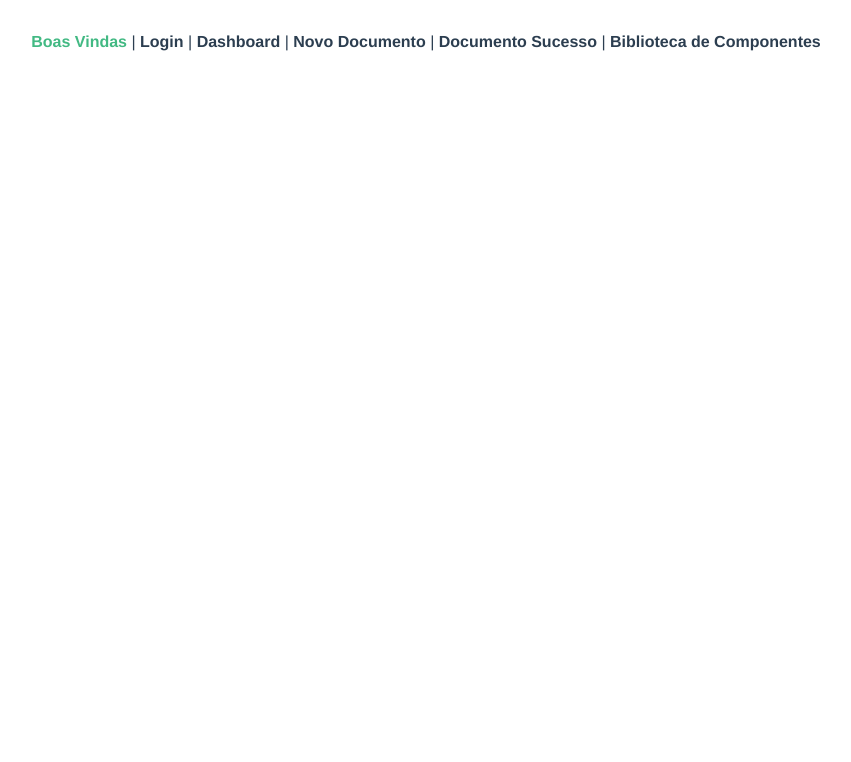
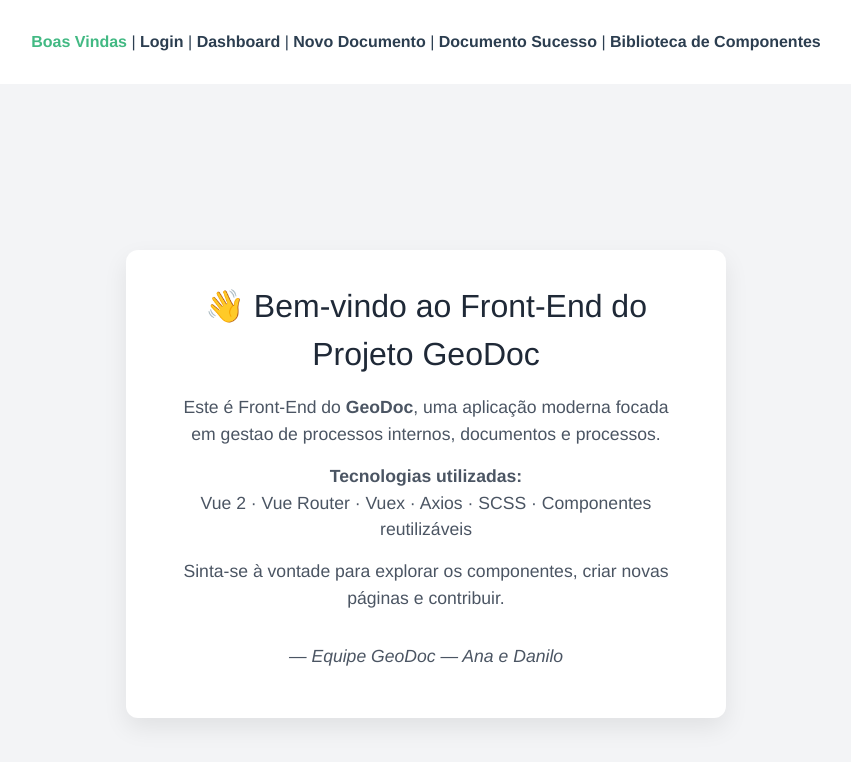
Before and after one commit to acarolinadamore/geodoc, a Vue app: page / in a window 1280 px wide. Shown: the top 762 px of the page, without its empty margins (214-1065 px from the left). Built offline with nearby package versions, Linux system fonts and the light colour scheme.

Commit message:
pagina de boas vindas

```diff
--- a/src/views/BoasVindas.vue
+++ b/src/views/BoasVindas.vue
@@ -0,0 +1,64 @@
+<template>
+  <div class="welcome-container">
+    <div class="card">
+      <h1>👋 Bem-vindo ao Front-End do Projeto GeoDoc</h1>
+      <p>
+        Este é Front-End do <strong>GeoDoc</strong>, uma aplicação moderna
+        focada em gestao de processos internos, documentos e processos.
+      </p>
+      <p>
+        <strong>Tecnologias utilizadas:</strong><br />
+        Vue 2 · Vue Router · Vuex · Axios · SCSS · Componentes reutilizáveis
+      </p>
+      <p>
+        Sinta-se à vontade para explorar os componentes, criar novas páginas e
+        contribuir.
+      </p>
+      <p class="signature">— Equipe GeoDoc — Ana e Danilo</p>
+    </div>
+  </div>
+</template>
+
+<script>
+export default {
+  name: 'BoasVindas',
+}
+</script>
+
+<style scoped>
+.welcome-container {
+  display: flex;
+  justify-content: center;
+  align-items: center;
+  height: 100vh;
+  background-color: #f3f4f6;
+  padding: 1rem;
+}
+
+.card {
+  background: #ffffff;
+  padding: 2rem 3rem;
+  border-radius: 12px;
+  box-shadow: 0 10px 25px rgba(0, 0, 0, 0.08);
+  max-width: 600px;
+  text-align: center;
+}
+
+.card h1 {
+  font-size: 2rem;
+  color: #1f2937;
+  margin-bottom: 1rem;
+}
+
+.card p {
+  font-size: 1.1rem;
+  color: #4b5563;
+  margin-bottom: 1rem;
+}
+
+.signature {
+  margin-top: 2rem;
+  font-style: italic;
+  color: #6b7280;
+}
+</style>
```
